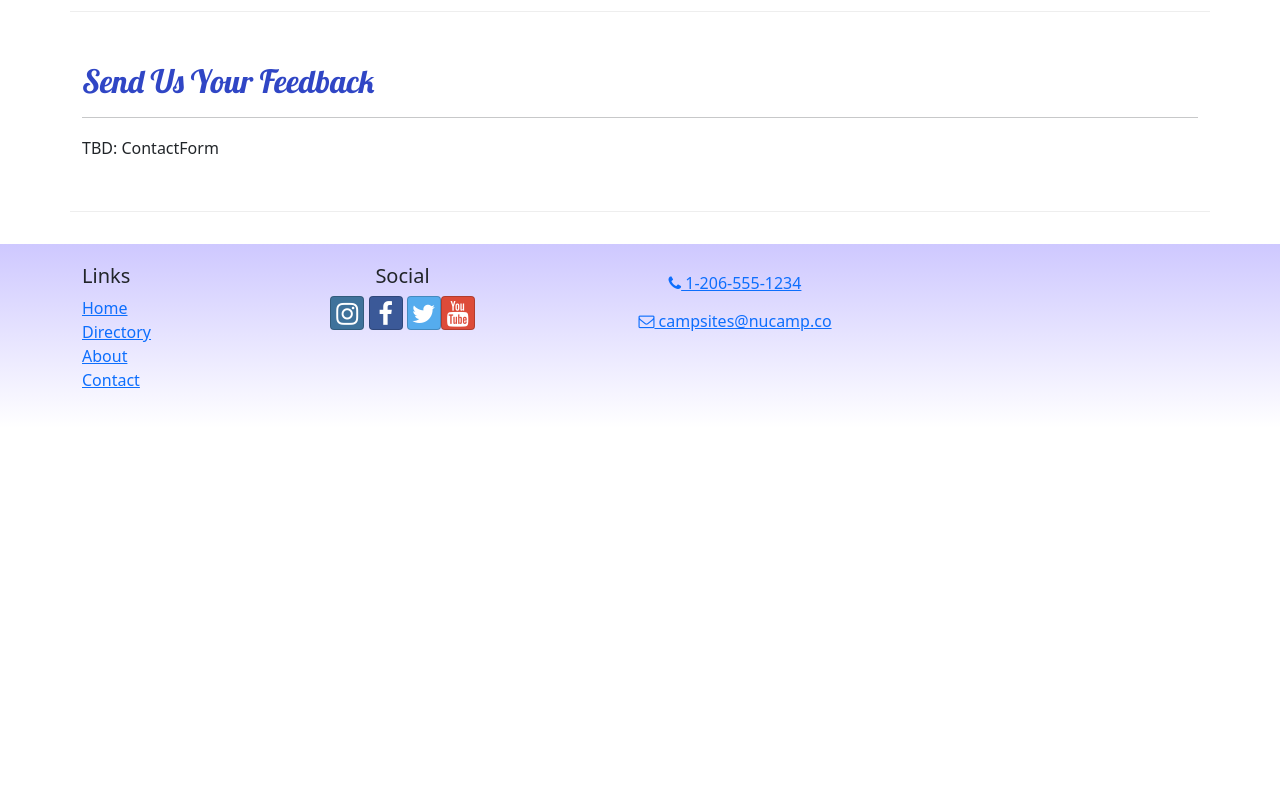
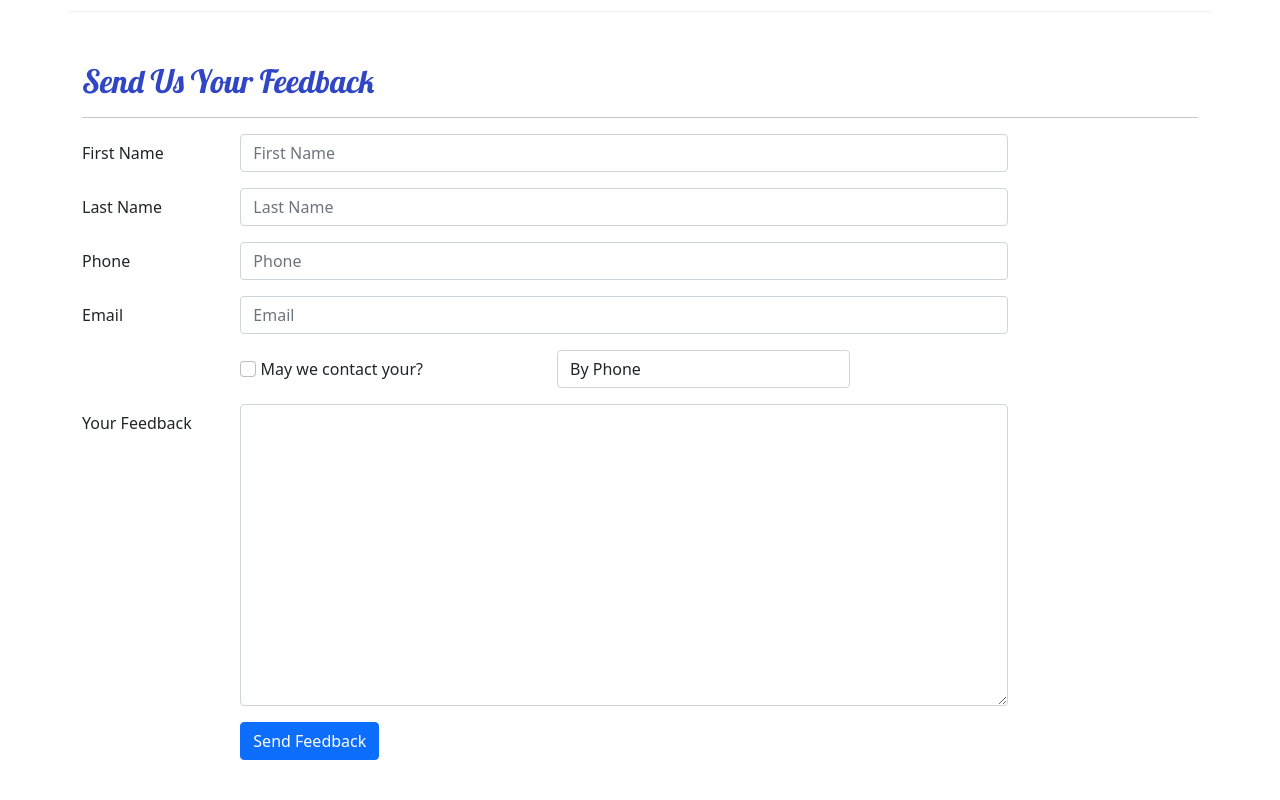
Before and after one commit to Alqossab-A/Nucampsite-React, a React (Create React App) app: page /contact in a window 1280 px wide. Shown: the part 480-1280 px from the top of the page. Before the commit the page ends 908 px from the top, so only its background shows below. Built offline with nearby package versions, Linux system fonts and the light colour scheme.

Commit message:
Contact form

```diff
--- /dev/null
+++ b/src/components/ContactForm.js
@@ -0,0 +1,119 @@
+import { Button, Label, Col, FormGroup } from 'reactstrap';
+import { Formik, Field, Form } from 'formik';
+
+const ContactForm = () => {
+    const handleSubmit = (values, { resetForm}) => {
+        console.log( 'form values:', values);
+        console.log('in JSON formate:', JSON.stringify(values));
+        resetForm();
+    };
+
+    return (
+        <Formik
+            initialValues={{
+                firstName: '',
+                lastName: '',
+                phoneNum: '',
+                email: '',
+                agree: false,
+                contactType: 'By Phone',
+                feedback: ''
+            }}
+            onSubmit={handleSubmit}
+        >
+            <Form>
+                <FormGroup row>
+                    <Label htmlFor='firstName' md='2'>
+                        First Name
+                    </Label>
+                    <Col md='10'>
+                        <Field
+                            name='firstName'
+                            placeholder='First Name'
+                            className='form-control'
+                        />
+                    </Col>
+                </FormGroup>
+                <FormGroup row>
+                    <Label htmlFor='lastName' md='2'>
+                        Last Name
+                    </Label>
+                    <Col md='10'>
+                        <Field
+                            name='lastName'
+                            placeholder='Last Name'
+                            className='form-control'
+                        />
+                    </Col>
+                </FormGroup>
+                <FormGroup row>
+                    <Label htmlFor='phoneNum' md='2'>
+                        Phone
+                    </Label>
+                    <Col md='10'>
+                        <Field
+                            name='phoneNum'
+                            placeholder='Phone'
+                            className='form-control'
+                        />
+                    </Col>
+                </FormGroup>
+                <FormGroup row>
+                    <Label htmlFor='email' md='2'>
+                        Email
+                    </Label>
+                    <Col md='10'>
+                        <Field
+                            name='email'
+                            placeholder='Email'
+                            type='email'
+                            className='form-control'
+                        />
+                    </Col>
+                </FormGroup>
+                <FormGroup row>
+                    <Label check md={{ size: 4, offset: 2 }}>
+                        <Field
+                            name='agree'
+                            type='checkbox'
+                            className='form-check-input'
+                        />{' '}
+                        May we contact your?
+                    </Label>
+                    <Col md='4'>
+                        <Field
+                            name='contactType'
+                            as='select'
+                            className='form-control'
+                        >
+                            <option>By Phone</option>
+                            <option>By Email</option>
+                        </Field>
+                    </Col>
+                </FormGroup>
+                <FormGroup row>
+                    <Label htmlFor='feedback' md='2'>
+                        Your Feedback
+                    </Label>
+                    <Col md='10'>
+                        <Field
+                            name='feedback'
+                            as='textarea'
+                            rows='12'
+                            className='form-control'
+                        />
+                    </Col>
+                </FormGroup>
+                <FormGroup row>
+                    <Col md={{ size:10, offset: 2 }}>
+                        <Button type='submit' color='primary'>
+                            Send Feedback
+                        </Button>
+                    </Col>
+                </FormGroup>
+            </Form>
+        </Formik>
+    )
+};
+
+export default ContactForm;
--- a/src/pages/ContactPage.js
+++ b/src/pages/ContactPage.js
@@ -1,5 +1,6 @@
 import { Container, Col, Row } from 'reactstrap';
 import SubHeader from '../components/SubHeader';
+import ContactForm from '../components/ContactForm';
 
 const ContactPage = () => {
     return (
@@ -40,7 +41,7 @@
                         <hr />
                     </Col>
                     <Col md='10'>
-                        TBD: ContactForm
+                        <ContactForm />
                     </Col>
                 </Row>
         </Container>
```
